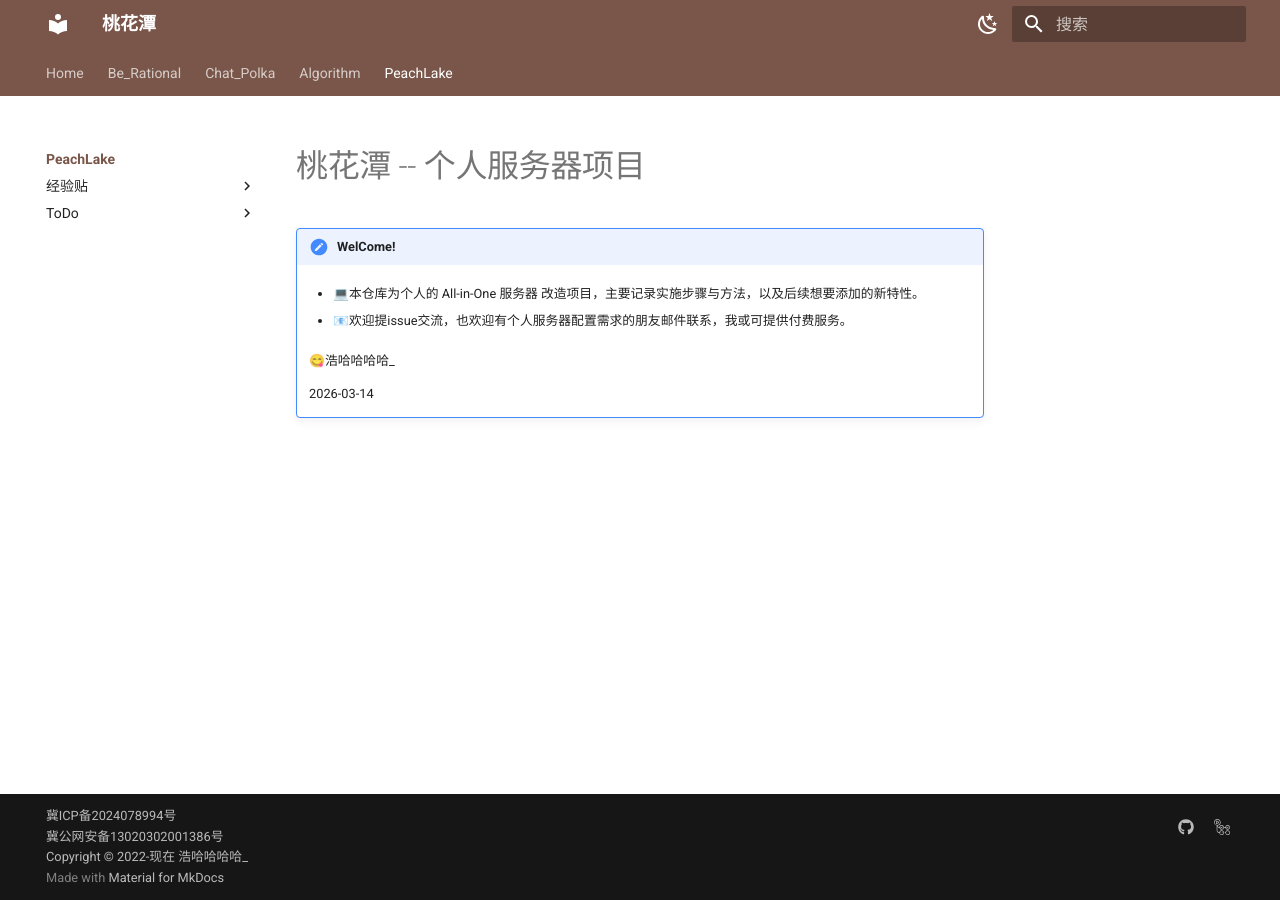
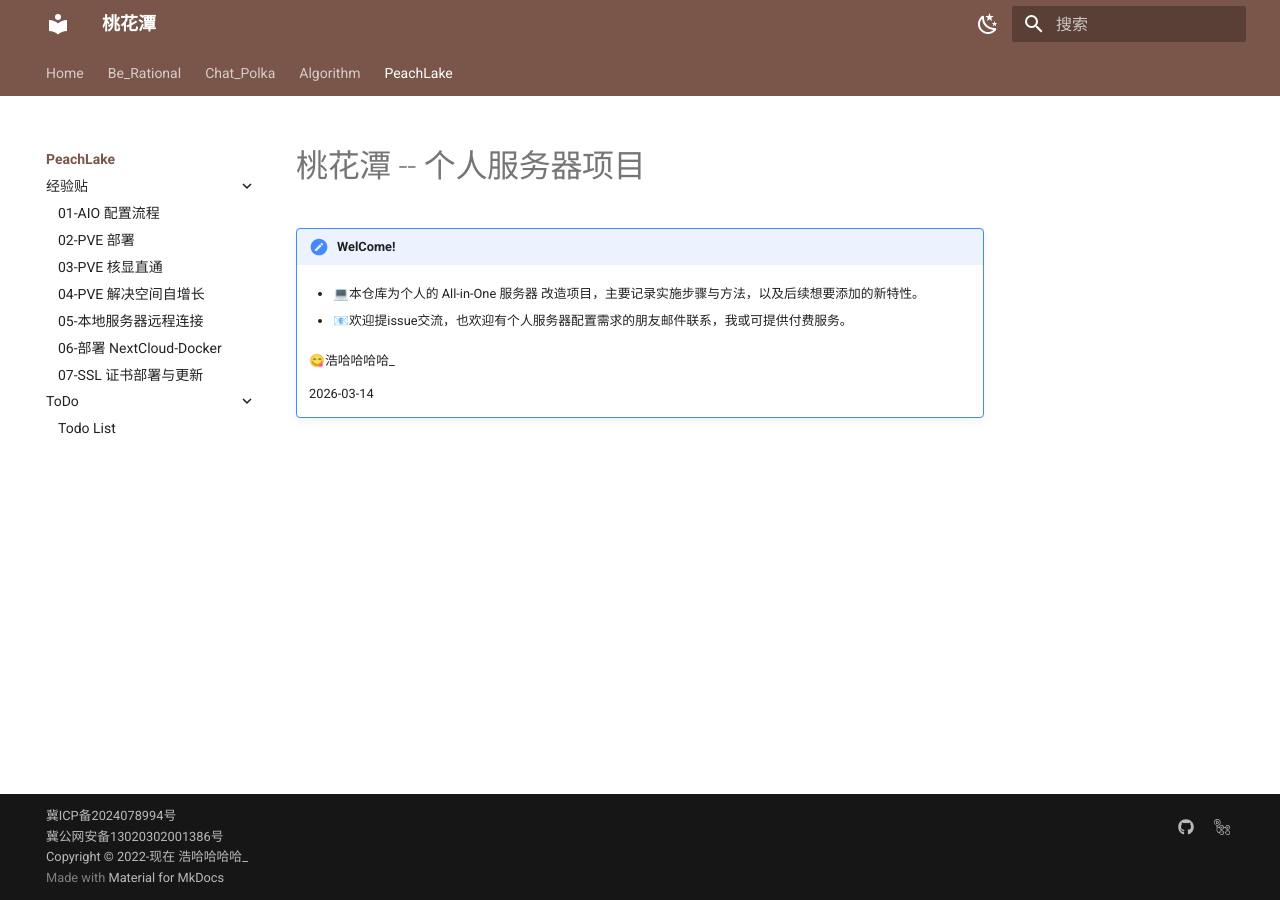
Before and after one commit to Haohahahaha/PeachBlossom-Lake, an MkDocs documentation site: the page built from docs/index.md, in a window 1280 px wide. Built offline with MkDocs 1.6.1 and Material for MkDocs 9.7.7, drawn with Linux system fonts in a browser that asks for light colours.

Commit message:
2026-03-15_04:08:42 update

```diff
--- a/mkdocs.yml
+++ b/mkdocs.yml
@@ -22,8 +22,8 @@ theme:
     - navigation.tabs
     - navigation.top
     - navigation.indexes
-    # navigation.expand # 展开
-    - navigation.prune # 折叠
+    - navigation.expand # 展开
+    # navigation.prune # 折叠
     - search.suggest
     - search.highlight
     - content.code.copy
```
